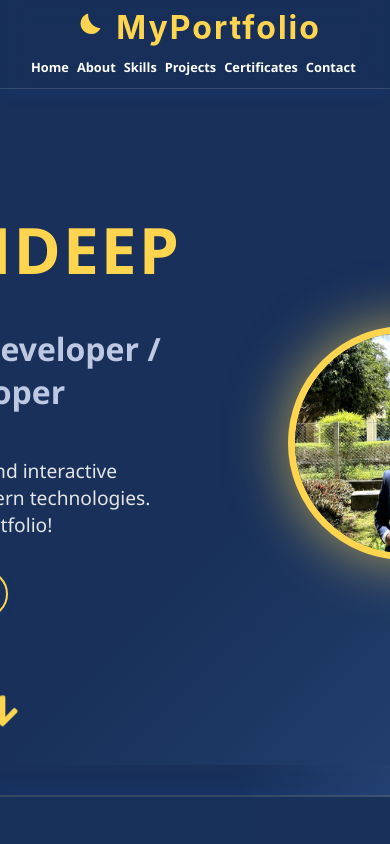
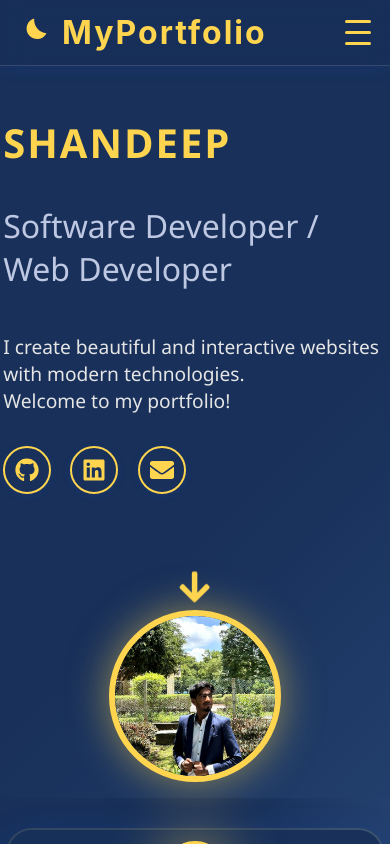
Before and after one commit to Shandeepsugumar/portfolio, a React (Vite) app in the folder Frontend/: page / in a window 390 px wide. Built offline with nearby package versions, Linux system fonts and the light colour scheme.

Commit message:
last commit

```diff
--- a/Frontend/src/App.css
+++ b/Frontend/src/App.css
@@ -769,6 +769,28 @@ section {
   .project-card, .certificate-card {
     width: 95vw;
     padding: 1rem 0.5rem 1rem 0.5rem;
+    min-width: 0;
+    max-width: 98vw;
+    box-sizing: border-box;
+  }
+  .projects-slider, .certificates-slider {
+    width: 100vw !important;
+    max-width: 100vw !important;
+    margin: 0 !important;
+    padding: 0 !important;
+    overflow: visible !important;
+  }
+  .slick-slide {
+    display: flex !important;
+    justify-content: center;
+    align-items: center;
+    width: 100vw !important;
+    box-sizing: border-box;
+    margin: 0 !important;
+    padding: 0 !important;
+  }
+  .slick-list {
+    overflow: visible !important;
   }
   .project-card h3 {
     font-size: 1.1rem;
--- a/Frontend/src/components/NavBar.jsx
+++ b/Frontend/src/components/NavBar.jsx
@@ -1,7 +1,9 @@
-import React from "react";
+import React, { useState } from "react";
 import "./navbar.css";
 
 function NavBar() {
+  const [menuOpen, setMenuOpen] = useState(false);
+
   // Custom smooth scroll with highlight
   const handleNavClick = (e, sectionId) => {
     e.preventDefault();
@@ -13,6 +15,7 @@ function NavBar() {
         section.classList.remove("section-highlight");
       }, 800);
     }
+    setMenuOpen(false); // Close menu on link click (mobile)
   };
 
   return (
@@ -24,7 +27,30 @@ function NavBar() {
         </svg>
         <span style={{fontWeight: 700, fontSize: '2rem', color: '#ffd54f', letterSpacing: '2px', fontFamily: 'Montserrat, Inter, Segoe UI, Arial, sans-serif'}}>MyPortfolio</span>
       </div>
+      <button
+        className={`navbar-hamburger${menuOpen ? ' open' : ''}`}
+        aria-label="Toggle navigation menu"
+        aria-expanded={menuOpen}
+        aria-controls="navbar-mobile-menu"
+        onClick={() => setMenuOpen((open) => !open)}
+      >
+        <span className="bar"></span>
+        <span className="bar"></span>
+        <span className="bar"></span>
+      </button>
       <div className="navbar-links">
+        <a href="#home" className="nav-link" onClick={e => handleNavClick(e, "home")}>Home</a>
+        <a href="#about" className="nav-link" onClick={e => handleNavClick(e, "about")}>About</a>
+        <a href="#skills" className="nav-link" onClick={e => handleNavClick(e, "skills")}>Skills</a>
+        <a href="#projects" className="nav-link" onClick={e => handleNavClick(e, "projects")}>Projects</a>
+        <a href="#certificates" className="nav-link" onClick={e => handleNavClick(e, "certificates")}>Certificates</a>
+        <a href="#contact" className="nav-link" onClick={e => handleNavClick(e, "contact")}>Contact</a>
+      </div>
+      <div
+        id="navbar-mobile-menu"
+        className={`navbar-mobile-menu${menuOpen ? ' open' : ''}`}
+        aria-hidden={!menuOpen}
+      >
         <a href="#home" className="nav-link" onClick={e => handleNavClick(e, "home")}>Home</a>
         <a href="#about" className="nav-link" onClick={e => handleNavClick(e, "about")}>About</a>
         <a href="#skills" className="nav-link" onClick={e => handleNavClick(e, "skills")}>Skills</a>
--- a/Frontend/src/components/navbar.css
+++ b/Frontend/src/components/navbar.css
@@ -61,6 +61,65 @@
   width: 80%;
 }
 
+/* ====== HAMBURGER MENU ====== */
+.navbar-hamburger {
+  display: none;
+  flex-direction: column;
+  justify-content: center;
+  align-items: center;
+  width: 40px;
+  height: 40px;
+  background: none;
+  border: none;
+  cursor: pointer;
+  z-index: 120;
+}
+.navbar-hamburger .bar {
+  width: 26px;
+  height: 3px;
+  background: #ffd54f;
+  margin: 4px 0;
+  border-radius: 2px;
+  transition: 0.3s;
+}
+.navbar-hamburger.open .bar:nth-child(1) {
+  transform: translateY(7px) rotate(45deg);
+}
+.navbar-hamburger.open .bar:nth-child(2) {
+  opacity: 0;
+}
+.navbar-hamburger.open .bar:nth-child(3) {
+  transform: translateY(-7px) rotate(-45deg);
+}
+
+/* ====== MOBILE MENU ====== */
+.navbar-mobile-menu {
+  display: none;
+  position: fixed;
+  top: 0;
+  right: -100vw;
+  width: 70vw;
+  max-width: 320px;
+  height: 100vh;
+  background: rgba(24, 48, 90, 0.97);
+  box-shadow: -2px 0 16px rgba(24,90,219,0.12);
+  z-index: 110;
+  flex-direction: column;
+  padding: 4.5rem 2rem 2rem 2rem;
+  gap: 2rem;
+  transition: right 0.35s cubic-bezier(.68,-0.55,.27,1.55);
+}
+.navbar-mobile-menu.open {
+  display: flex;
+  right: 0;
+}
+.navbar-mobile-menu .nav-link {
+  font-size: 1.2rem;
+  color: #fff;
+  padding: 0.7rem 0;
+  border-bottom: 1px solid rgba(255,255,255,0.08);
+}
+
 @media (max-width: 900px) {
   .navbar {
     flex-direction: column;
@@ -96,3 +155,16 @@
     padding: 0.1rem 0.1rem;
   }
 }
+@media (max-width: 768px) {
+  .navbar-links {
+    display: none;
+  }
+  .navbar-hamburger {
+    display: flex;
+  }
+  .navbar {
+    flex-direction: row;
+    gap: 0;
+    padding: 0.7rem 3vw;
+  }
+}
--- a/Frontend/src/pages/Home.jsx
+++ b/Frontend/src/pages/Home.jsx
@@ -56,48 +56,48 @@ function Home() {
   };
 
   return (
-    <div className="home-container full-width" style={{ width: '100vw', margin: 0, padding: 0, overflowX: 'hidden' }}>
+    <div className="home-container full-width">
       {/* Hero Section */}
-      <section id="home" className="hero-section" style={{minHeight: '80vh', display: 'flex', alignItems: 'center', justifyContent: 'center', background: 'none', padding: '4rem 0 2rem 0'}}>
-        <div className="hero-center-content" style={{display: 'flex', flexDirection: 'row', alignItems: 'center', justifyContent: 'center', width: '100%', maxWidth: '1400px', gap: '4rem'}}>
-          <div className="hero-left" style={{display: 'flex', flexDirection: 'column', alignItems: 'flex-start', maxWidth: '600px'}}>
-            <h1 className="hero-name-main" style={{fontSize: '4rem', fontWeight: 900, color: '#ffd54f', marginBottom: '0.5rem', letterSpacing: '2px'}}>SHANDEEP</h1>
-            <h2 className="hero-title-main" style={{fontSize: '2rem', fontWeight: 600, color: '#bfc8e2', marginBottom: '1.5rem'}}>Software Developer / Web Developer</h2>
-            <p className="hero-intro" style={{fontSize: '1.2rem', color: '#e5e5e5', marginBottom: '2rem'}}>I create beautiful and interactive websites with modern technologies.<br/>Welcome to my portfolio!</p>
-            <div className="hero-socials" style={{display: 'flex', gap: '1.2rem', marginBottom: '2.5rem'}}>
-              <a href="https://github.com/ShandeepSugumar" target="_blank" rel="noopener noreferrer" className="hero-social-icon facebook" style={{background: '#18305a', color: '#ffd54f', borderRadius: '50%', width: '44px', height: '44px', display: 'flex', alignItems: 'center', justifyContent: 'center', fontSize: '1.5rem', boxShadow: '0 2px 8px rgba(24,90,219,0.12)', border: '2px solid #ffd54f', transition: 'background 0.2s, color 0.2s, box-shadow 0.2s'}}><FaGithub /></a>
-              <a href="https://linkedin.com/in/shandeep-sugumar-bb5203220" target="_blank" rel="noopener noreferrer" className="hero-social-icon linkedin" style={{background: '#18305a', color: '#ffd54f', borderRadius: '50%', width: '44px', height: '44px', display: 'flex', alignItems: 'center', justifyContent: 'center', fontSize: '1.5rem', boxShadow: '0 2px 8px rgba(24,90,219,0.12)', border: '2px solid #ffd54f', transition: 'background 0.2s, color 0.2s, box-shadow 0.2s'}}><FaLinkedin /></a>
-              <a href="mailto:shandeepgeek@gmail.com" className="hero-social-icon instagram" style={{background: '#18305a', color: '#ffd54f', borderRadius: '50%', width: '44px', height: '44px', display: 'flex', alignItems: 'center', justifyContent: 'center', fontSize: '1.5rem', boxShadow: '0 2px 8px rgba(24,90,219,0.12)', border: '2px solid #ffd54f', transition: 'background 0.2s, color 0.2s, box-shadow 0.2s'}}><FaEnvelope /></a>
+      <section id="home" className="hero-section">
+        <div className="hero-center-content">
+          <div className="hero-left">
+            <h1 className="hero-name-main">SHANDEEP</h1>
+            <h2 className="hero-title-main">Software Developer / Web Developer</h2>
+            <p className="hero-intro">I create beautiful and interactive websites with modern technologies.<br/>Welcome to my portfolio!</p>
+            <div className="hero-socials">
+              <a href="https://github.com/ShandeepSugumar" target="_blank" rel="noopener noreferrer" className="hero-social-icon facebook"><FaGithub /></a>
+              <a href="https://linkedin.com/in/shandeep-sugumar-bb5203220" target="_blank" rel="noopener noreferrer" className="hero-social-icon linkedin"><FaLinkedin /></a>
+              <a href="mailto:shandeepgeek@gmail.com" className="hero-social-icon instagram"><FaEnvelope /></a>
             </div>
-            <div className="scroll-down-indicator" style={{marginTop: '2.5rem', color: '#ffd54f', fontSize: '2.2rem', animation: 'bounce 1.5s infinite', display: 'flex', alignItems: 'center', justifyContent: 'flex-start'}}>
+            <div className="scroll-down-indicator">
               <FaArrowDown />
             </div>
           </div>
-          <div className="hero-img-wrapper" style={{display: 'flex', alignItems: 'center', justifyContent: 'center', minWidth: '320px'}}>
-            <img src={profileImg} alt="Profile" className="hero-profile-img" style={{width: '220px', height: '220px', borderRadius: '50%', border: '7px solid #ffd54f', boxShadow: '0 0 60px 0 #ffd54faa', objectFit: 'cover', background: '#fff'}} />
+          <div className="hero-img-wrapper">
+            <img src={profileImg} alt="Profile" className="hero-profile-img" />
           </div>
         </div>
       </section>
       {/* About Section */}
-      <section id="about" className="about-section" style={{display: 'flex', justifyContent: 'center', alignItems: 'center', padding: '2rem 0 1rem 0', width: '100vw', minWidth: '100vw', margin: 0, background: 'linear-gradient(90deg, #18305a 60%, #23406e 100%)'}}>
-        <div className="about-card-modern" style={{background: 'rgba(24, 48, 90, 0.98)', borderRadius: '24px', boxShadow: '0 4px 32px 0 #185adb33, 0 0 0 2px #ffd54f22', width: '1100px', maxWidth: '95vw', margin: '0 auto', display: 'flex', flexDirection: 'row', alignItems: 'center', padding: '2.5rem 2.5rem 2.5rem 2.5rem', textAlign: 'left', gap: '3rem', justifyContent: 'center'}}>
-          <div className="about-img-wrapper" style={{display: 'flex', alignItems: 'center', justifyContent: 'center', marginBottom: 0, flex: '0 0 260px'}}>
-            <img src={profileImg2} alt="Profile" className="about-profile-img" style={{width: '220px', height: '220px', borderRadius: '50%', border: '7px solid #ffd54f', boxShadow: '0 0 60px 0 #ffd54faa', objectFit: 'cover', background: '#fff'}} />
+      <section id="about" className="about-section">
+        <div className="about-card-modern">
+          <div className="about-img-wrapper">
+            <img src={profileImg2} alt="Profile" className="about-profile-img" />
           </div>
-          <div className="about-content" style={{flex: 1, display: 'flex', flexDirection: 'column', justifyContent: 'center'}}>
-            <h2 className="about-title" style={{color: '#ffd54f', fontSize: '2.5rem', marginBottom: '1.5rem', fontWeight: 800, textAlign: 'left'}}>About Me</h2>
-            <p className="about-summary" style={{color: '#e5e5e5', fontSize: '1.15rem', marginBottom: '1.5rem', textAlign: 'left'}}>
+          <div className="about-content">
+            <h2 className="about-title">About Me</h2>
+            <p className="about-summary">
               I'm Shandeep Sugumar, a dedicated Full-Stack Developer with a strong command of Java, JavaFX, Node.js, MongoDB, Flutter, and Firebase, along with a solid grasp of DevOps practices. I enjoy building robust, scalable applications and optimizing the development process using tools like Docker, Jenkins, and Kubernetes for CI/CD and container orchestration.<br/>
               With multiple successful projects under my belt—ranging from mobile shopping applications to interactive Java-based games—I've developed a deep understanding of both front-end and back-end development. I strive to create seamless user experiences with clean, maintainable code.<br/>
               I hold certifications from Oracle as a Java SE 17 Developer and Oracle APEX Cloud Developer, reflecting my ability to design, build, and deploy enterprise-level applications. These programs have strengthened my object-oriented design principles, API handling, and secure database management skills.
             </p>
-            <h1 style={{color: '#ffd54f', fontSize: '1.5rem', margin: '1.5rem 0 0.7rem 0', fontWeight: 700, textAlign: 'left'}}>Career Goal:</h1>
-            <p style={{textAlign: 'left'}}>My goal is to work in a challenging and innovative environment where I can contribute to meaningful projects, continue learning emerging technologies, and grow into a lead role where I can mentor others while delivering impactful software solutions.</p>
-            <div className="about-skills-badges" style={{marginTop: '1.5rem', textAlign: 'left'}}>
-              <span className="badge" style={{display: 'inline-block', background: '#ffd54f', color: '#18305a', fontWeight: 600, borderRadius: '16px', padding: '0.4em 1.2em', marginRight: '0.7em', marginBottom: '0.5em', fontSize: '1em'}}>Problem Solver</span>
-              <span className="badge" style={{display: 'inline-block', background: '#ffd54f', color: '#18305a', fontWeight: 600, borderRadius: '16px', padding: '0.4em 1.2em', marginRight: '0.7em', marginBottom: '0.5em', fontSize: '1em'}}>Team Player</span>
-              <span className="badge" style={{display: 'inline-block', background: '#ffd54f', color: '#18305a', fontWeight: 600, borderRadius: '16px', padding: '0.4em 1.2em', marginRight: '0.7em', marginBottom: '0.5em', fontSize: '1em'}}>UI/UX Enthusiast</span>
-              <span className="badge" style={{display: 'inline-block', background: '#ffd54f', color: '#18305a', fontWeight: 600, borderRadius: '16px', padding: '0.4em 1.2em', marginRight: '0.7em', marginBottom: '0.5em', fontSize: '1em'}}>Quick Learner</span>
+            <h1>Career Goal:</h1>
+            <p>My goal is to work in a challenging and innovative environment where I can contribute to meaningful projects, continue learning emerging technologies, and grow into a lead role where I can mentor others while delivering impactful software solutions.</p>
+            <div className="about-skills-badges">
+              <span className="badge">Problem Solver</span>
+              <span className="badge">Team Player</span>
+              <span className="badge">UI/UX Enthusiast</span>
+              <span className="badge">Quick Learner</span>
             </div>
           </div>
         </div>
@@ -171,6 +171,15 @@ function Home() {
           autoplaySpeed={5000}
           arrows={false}
           className="project-slider"
+          responsive={[
+            {
+              breakpoint: 900,
+              settings: {
+                slidesToShow: 1,
+                slidesToScroll: 1,
+              }
+            }
+          ]}
         >
         <div>
                     <div className="project-card">
@@ -277,7 +286,6 @@ function Home() {
           </Slider>
         </div>
       </section>
-
       {/* Contact Section */}
       <section id="contact" className="contact-section contact-modern">
         <div className="contact-card">
@@ -292,14 +300,14 @@ function Home() {
                 Whether it's about job openings, collaborations, or tech discussions, feel free to reach out. I'll get back to you as soon as possible!
               </p>
               <div className="contact-modern-details">
-                <div className="contact-modern-detail"><span className="contact-modern-icon" style={{ color: '#ffd54f', fontSize: '1.3rem' }}>➤</span> <span style={{ color: '#ffd54f' }}>shandeepgeek@gmail.com</span></div>
-                <div className="contact-modern-detail"><span className="contact-modern-icon" style={{ color: '#ff4081', fontSize: '1.3rem' }}>📞</span> <span style={{ color: '#ffd54f' }}>+91 7010161033</span></div>
+                <div className="contact-modern-detail"><span className="contact-modern-icon">➤</span> <span style={{ color: '#ffd54f' }}>shandeepgeek@gmail.com</span></div>
+                <div className="contact-modern-detail"><span className="contact-modern-icon">📞</span> <span style={{ color: '#ffd54f' }}>+91 7010161033</span></div>
               </div>
               <div className="contact-modern-socials">
-                <a href="https://www.facebook.com/sugushandeep.sugushandeep/" className="contact-modern-social facebook" style={{ background: 'transparent', border: 'none', boxShadow: 'none' }}><span><FaFacebook /></span></a>
-                <a href="https://x.com/shandeepgeek?t=JIwUbx-gpZ5b18sZxKKZng&s=09" className="contact-modern-social twitter" style={{ background: 'transparent', border: 'none', boxShadow: 'none' }}><span><FaTwitter /></span></a>
-                <a href="https://www.instagram.com/shandeep._/?next=%2F&hl=en" className="contact-modern-social instagram" style={{ background: 'transparent', border: 'none', boxShadow: 'none' }}><span><FaInstagram /></span></a>
-                <a href="https://www.linkedin.com/in/shandeep-sugumar-bb5203220/" className="contact-modern-social linkedin" style={{ background: 'transparent', border: 'none', boxShadow: 'none' }}><span><FaLinkedin /></span></a>
+                <a href="https://www.facebook.com/sugushandeep.sugushandeep/" className="contact-modern-social facebook"><span><FaFacebook /></span></a>
+                <a href="https://x.com/shandeepgeek?t=JIwUbx-gpZ5b18sZxKKZng&s=09" className="contact-modern-social twitter"><span><FaTwitter /></span></a>
+                <a href="https://www.instagram.com/shandeep._/?next=%2F&hl=en" className="contact-modern-social instagram"><span><FaInstagram /></span></a>
+                <a href="https://www.linkedin.com/in/shandeep-sugumar-bb5203220/" className="contact-modern-social linkedin"><span><FaLinkedin /></span></a>
               </div>
             </div>
             {/* Right Side: Form */}
@@ -313,9 +321,8 @@ function Home() {
           </div>
         </div>
       </section>
-      <footer class="footer">© 2025 Shandeep Sugumar | Portfolio. All rights reserved.</footer>
+      <footer className="footer">© 2025 Shandeep Sugumar | Portfolio. All rights reserved.</footer>
     </div>
-
   );
 }
 
```
